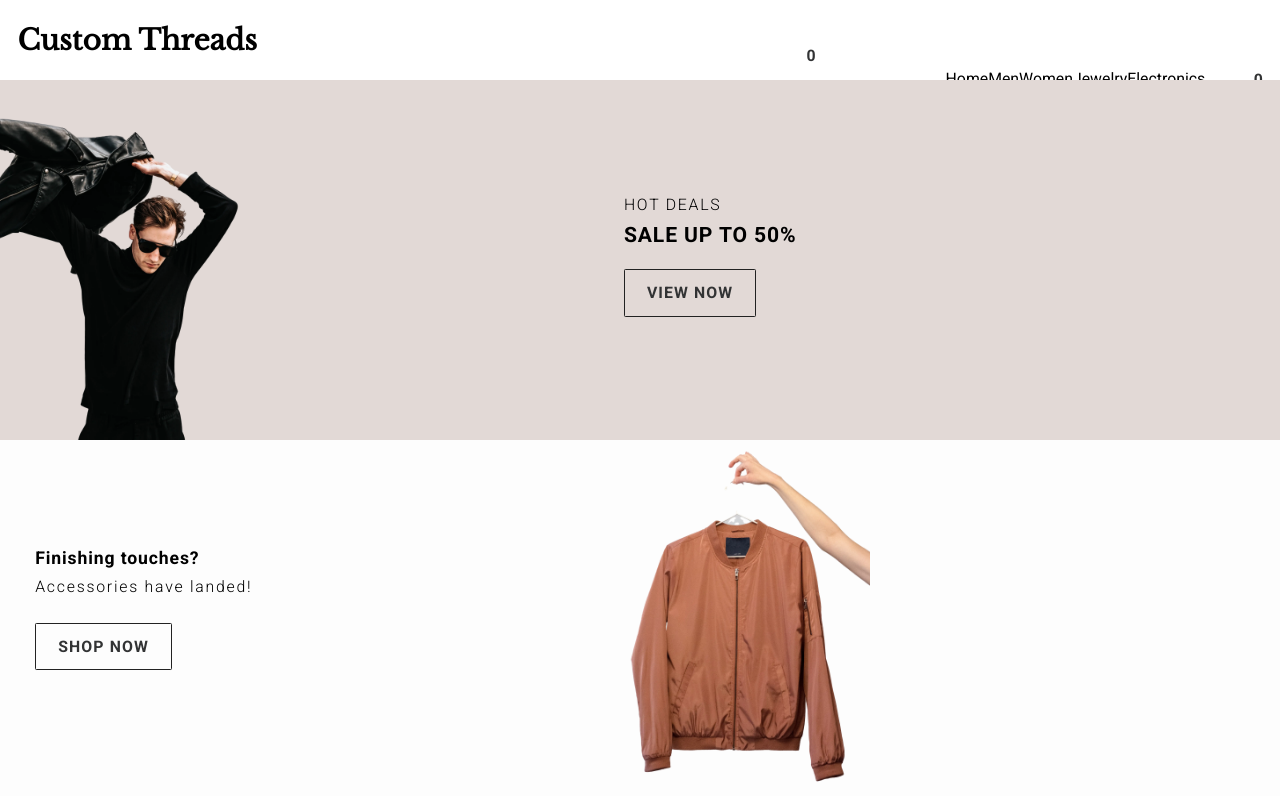
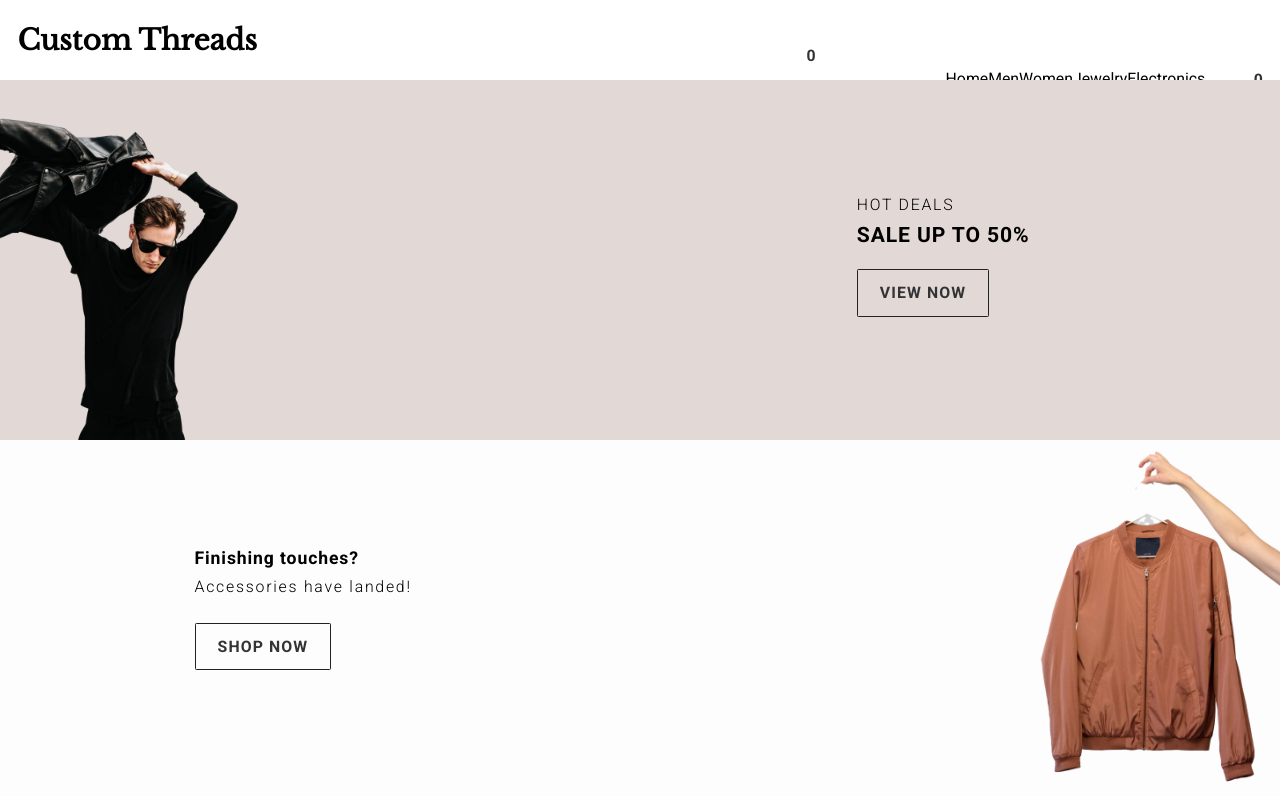
Before and after one commit to developedbygeo/Custom-threads, a React (Create React App) app: page / in a window 1280 px wide. Built offline with nearby package versions, Linux system fonts and the light colour scheme; no server answers; some icons are missing.

Commit message:
adding custom styling and a helper fn for the Card

```diff
--- a/src/components/UI/Card.styled.js
+++ b/src/components/UI/Card.styled.js
@@ -1,12 +1,22 @@
-import styled from 'styled-components';
+import styled, { css } from 'styled-components';
 import { devices } from '../shared/breakpoints';
 import { getLayout } from '../shared/utils';
+
+const baseCardSettings = css`
+  width: ${({ w }) => w || 'initial'};
+`;
 
 export const Card = styled.div`
   padding: ${({ p }) => p || '2rem'};
   background: ${({ theme, BgClr }) => BgClr || theme.colors.cardBgClr};
-  margin: ${({ customMargin }) => customMargin || 'initial'};
+  margin: ${({ customMargin }) => customMargin || 'auto'};
+  text-align: ${({ textAlign }) => textAlign || 'initial'};
   ${getLayout}
+  ${baseCardSettings}
+
+  &>div {
+    width: ${({ w }) => w || '100%'};
+  }
 
   p {
     margin-block: 1rem;
@@ -19,6 +29,8 @@ export const ImageCard = styled.div`
   max-width: fit-content;
   max-height: fit-content;
   align-self: ${({ alignSelf }) => alignSelf || 'initial'};
+  justify-self: ${({ justifySelf }) => justifySelf || 'initial'};
+  text-align: ${({ textAlign }) => textAlign || 'initial'};
   & > img {
     max-width: 30rem;
     height: 100%;
```
